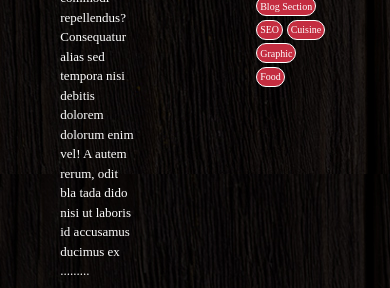
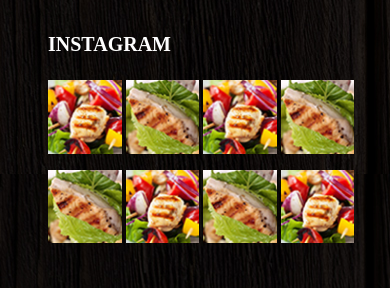
Before and after one commit to assbaimane/Site-Du-Chef, a website: page index.html in a window 390 px wide. Shown: the part 5926-6214 px from the top of the page. Drawn offline with nearby package versions, Linux system fonts and the light colour scheme.

Commit message:
Section 'Footer' adjusted to become fully responsive -I.A.

```diff
--- a/index.html
+++ b/index.html
@@ -887,7 +887,7 @@
         <div id="Dentelle"></div>
         <div class="row justify-content-around p-5">
             <!------------------- About Us ------------------->
-            <div class="col-3">
+            <div class="col-lg-3">
                 <div class="row">
                     <h5>About us</h5>
                     <p class="pt-3">Lorem ipsum dolor sit amet elit. Ratione voluptatem commodi repellendus? Consequatur alias sed tempora nisi debitis dolorem dolorum enim vel! A autem rerum, odit bla tada dido  nisi ut laboris id accusamus ducimus ex .........</p>
@@ -900,10 +900,10 @@
                 </div>
             </div>
             <!------------------- Instagram ------------------>
-            <div class="col-3">
+            <div class="pt-5 col-lg-3 pt-lg-0">
                 <div class="row">
                     <h5>Instagram</h5>
-                    <div class="row pt-3 justify-content-between gap-3 flex-nowrap">
+                    <div class="row pt-3 justify-content-between gap-1 gap-lg-3 flex-nowrap">
                         <div class="col-3">
                             <img src="./public/img/instragram_gallery_img1.jpg" alt="">
                         </div>
@@ -917,7 +917,7 @@
                             <img src="./public/img/instragram_gallery_img2.jpg" alt="">
                         </div>
                     </div>
-                    <div class="row pt-3 justify-content-between gap-3 flex-nowrap">
+                    <div class="row pt-3 justify-content-between gap-1 gap-lg-3 flex-nowrap">
                         <div class="col-3">
                             <img src="./public/img/instragram_gallery_img2.jpg" alt="">
                         </div>
@@ -934,7 +934,7 @@
                 </div>
             </div>
             <!----------------- Popular tags ----------------->
-            <div class="col-3">
+            <div class="pt-5 col-lg-3 pt-lg-0">
                 <div class="row">
                     <h5>Popular tags</h5>
                     <div class="d-flex pt-3 flex-wrap">
--- a/src/sass/style.sass
+++ b/src/sass/style.sass
@@ -243,3 +243,6 @@
             margin-bottom: 20%
             p
                 font-size: x-small
+    footer
+        p
+            font-size: x-small
```
Also changed, not shown: public/css/style.css, 1 other file.
